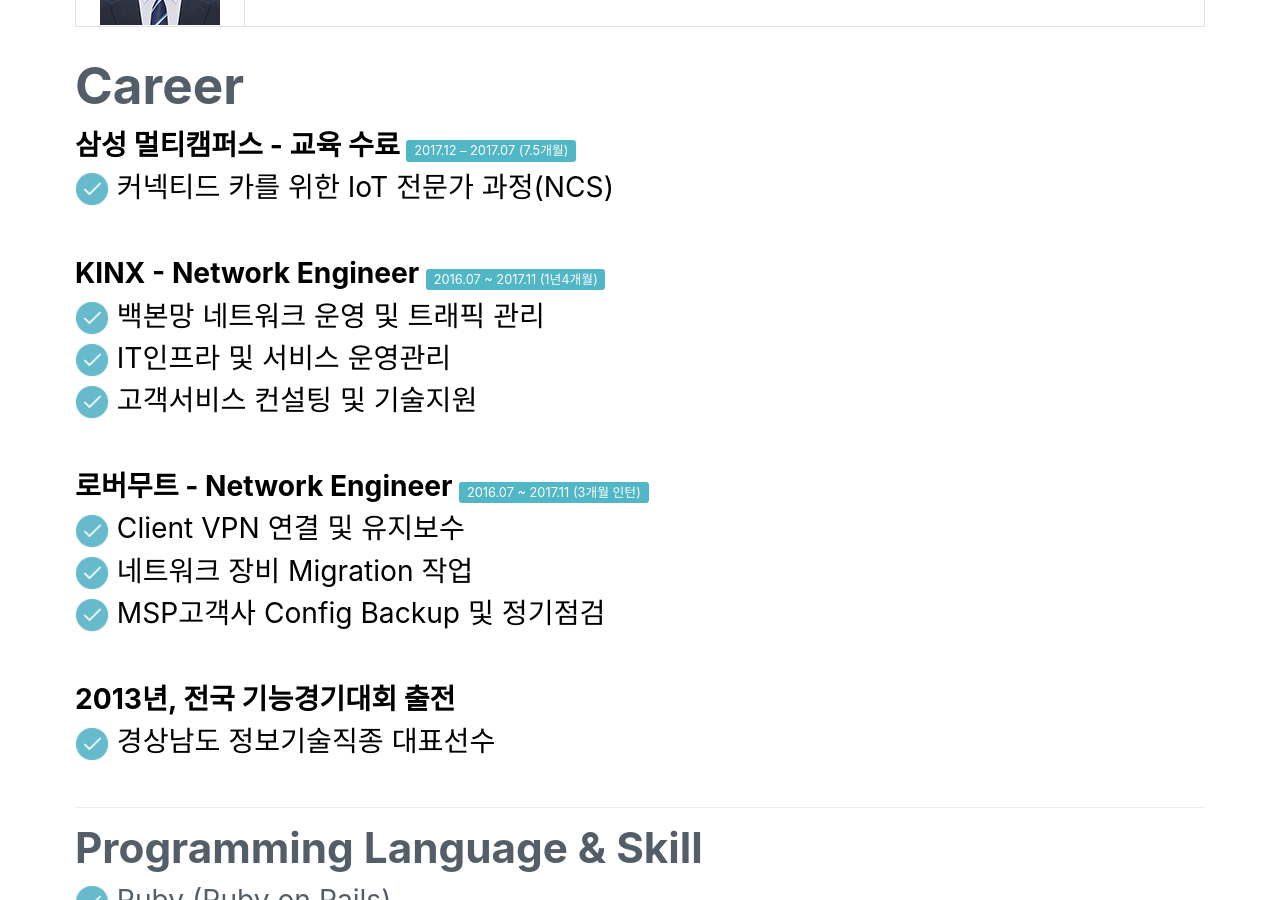
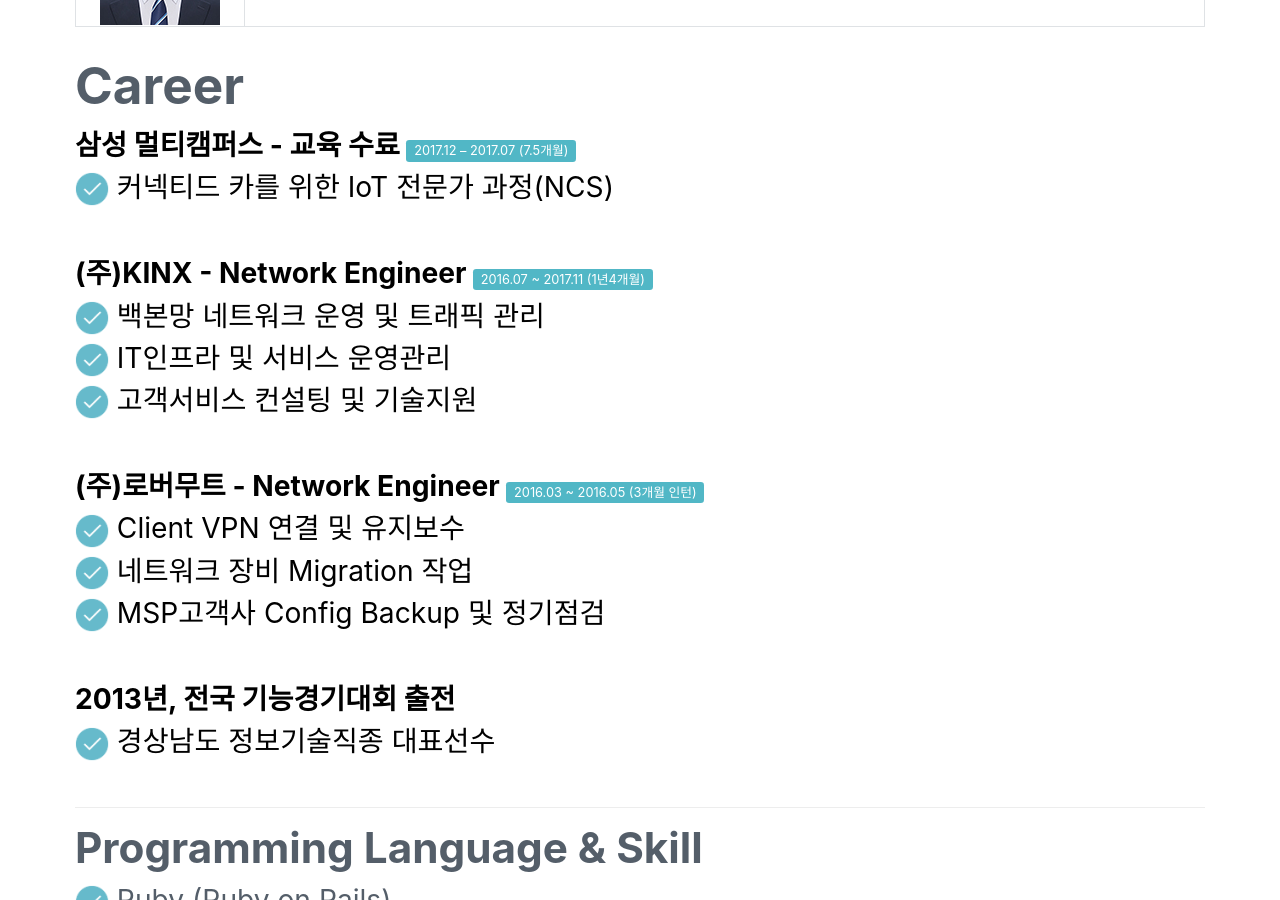
Before and after one commit to HanHyunwoo/HanHyunwoo.github.io, a Jekyll site: the page built from about.md, in a window 1280 px wide and 900 px high, scrolled down 397 px. Built offline with Jekyll 4.4.1, drawn with Linux system fonts in a browser that asks for light colours.

Commit message:
main, about_me typo Edit

```diff
--- a/about.md
+++ b/about.md
@@ -10,7 +10,8 @@ permalink: /about/
     <th style="text-align:left;font-size:1.5vmax;background-color:white;word-break: keep-all;">이름 : 한현우 (Han Hyun-woo)<br>
     나이 : 29 (1990.05)<br>
     전공 : 컴퓨터보안, 컴퓨터공학<br>
-    수상 : 2013년, 경상남도 기능경기대회 정보기술직종 3위(동메달)<br></th>
+    수상 : 2013년, 경상남도 기능경기대회 정보기술직종 3위(동메달)
+    </th>
   </tr>
 </table>
 
@@ -25,7 +26,7 @@ permalink: /about/
   </span>
 </span><br><br>
 
-<span class="about_content">KINX - Network Engineer
+<span class="about_content">(주)KINX - Network Engineer
   <span style="font-size:12px;background: #51b7c6;font-size:1vmax;font-weight: normal;border-radius:.25em;padding:.2em.6em.3em;color: #fff;">
     2016.07 ~ 2017.11 (1년4개월)
   </span><br>
@@ -36,9 +37,9 @@ permalink: /about/
   </span>
 </span><br><br>
 
-<span class="about_content">로버무트 - Network Engineer
+<span class="about_content">(주)로버무트 - Network Engineer
   <span style="font-size:12px;background: #51b7c6;font-size:1vmax;font-weight: normal;border-radius:.25em;padding:.2em.6em.3em;color: #fff;">
-    2016.07 ~ 2017.11 (3개월 인턴)
+    2016.03 ~ 2016.05 (3개월 인턴)
   </span><br>
   <span class="about_sub">
     <img class="check_img" src="http://hanhyunwoo.github.io/assets/img/ok.png"> Client VPN 연결 및 유지보수<br>
```
Also changed, not shown: _posts/2017-05-01-ConnectCar.md (+1 -1 lines), _posts/2017-06-25-Trace.md (+1 -1 lines), assets/css/main.css.
